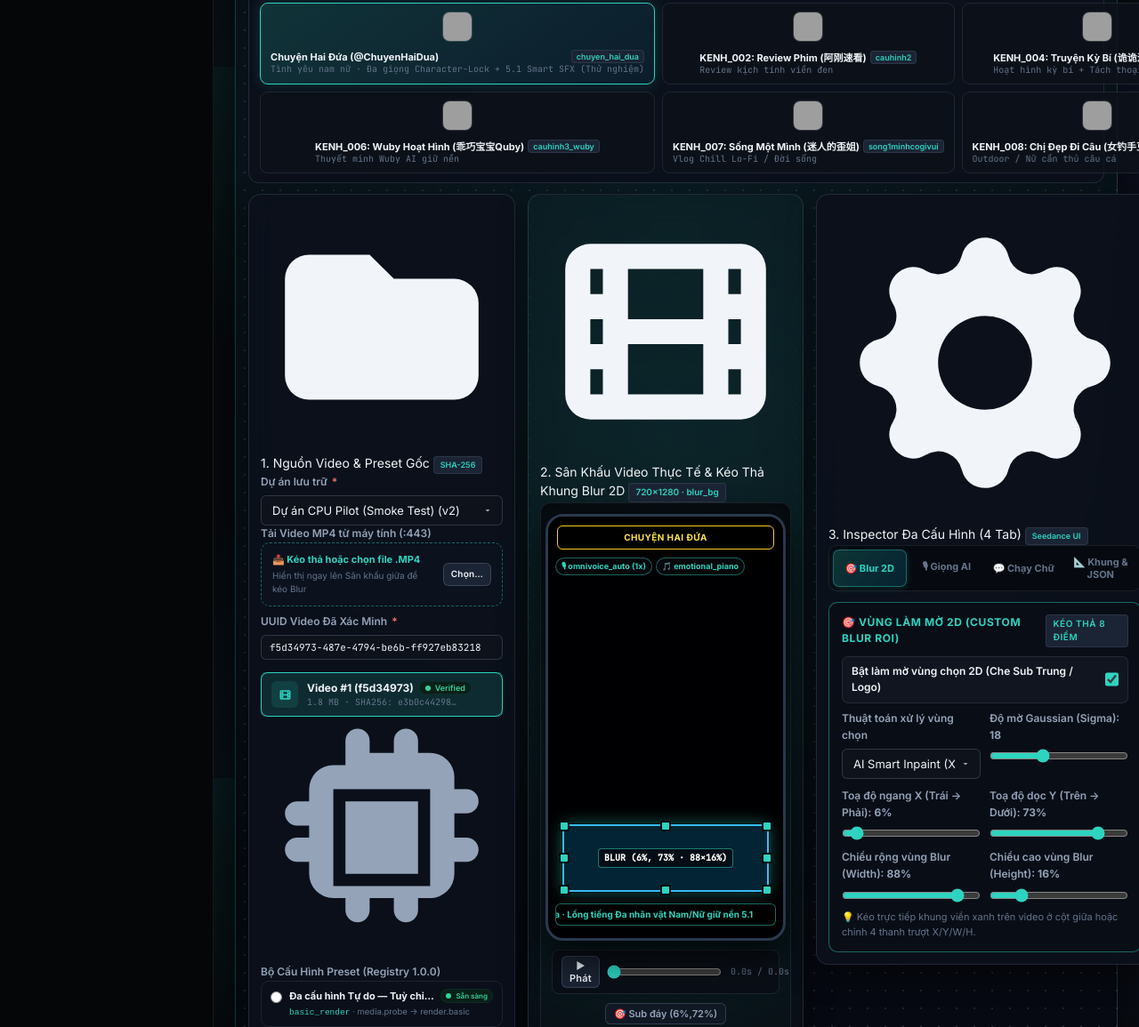
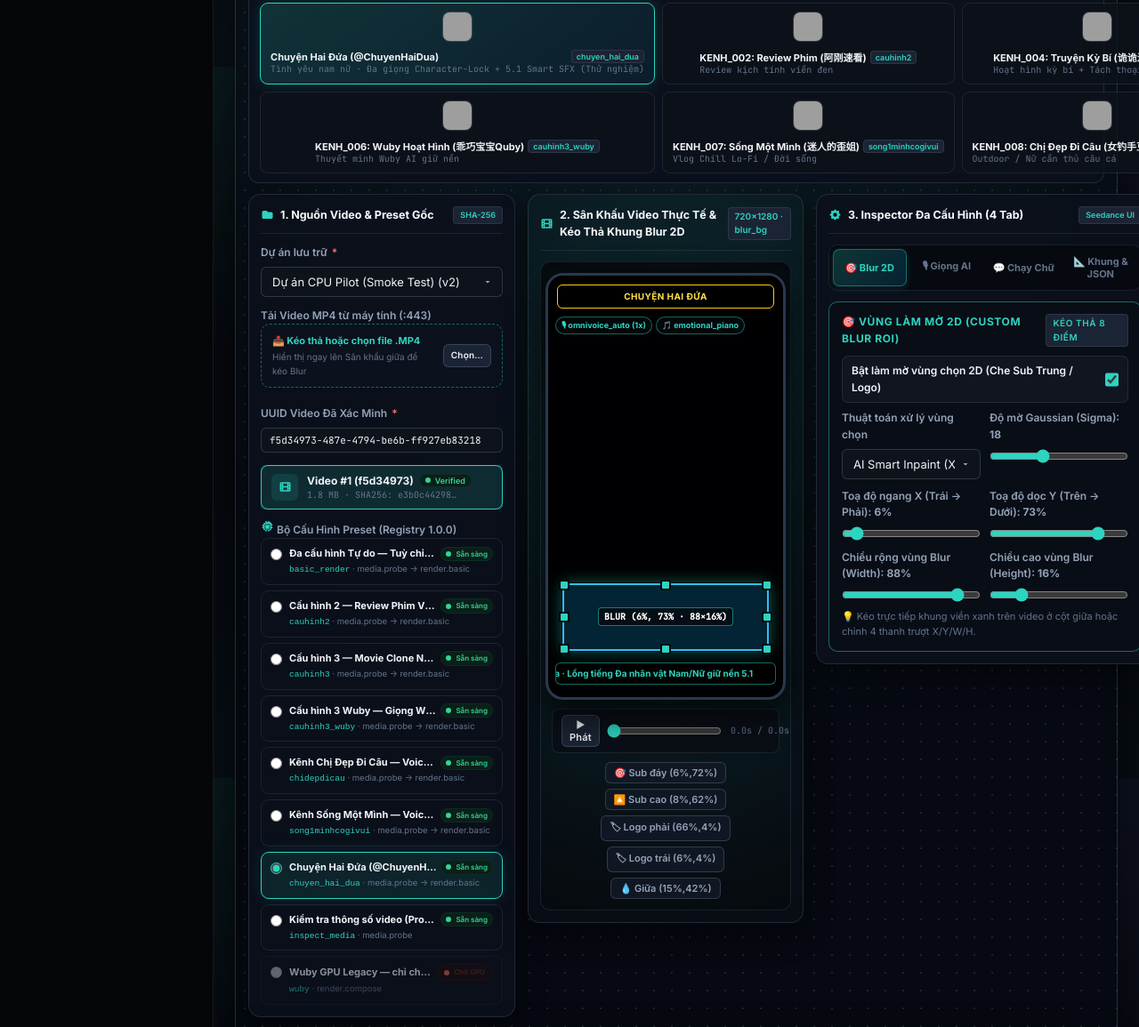
Before and after one commit to giakhanh299/ai-video-command-center, a plain HTML site: page frontend/command-center.html in a window 1280 px wide. Shown: the part 1525-2680 px from the top of the page at 89% size. Drawn offline with Linux system fonts and the light colour scheme; no server answers; grey boxes are pictures that could not be loaded.

Commit message:
fix(css): constrain SVG icon size in lumina-panel-title and form-label

```diff
--- a/frontend/cc-style.css
+++ b/frontend/cc-style.css
@@ -1594,6 +1594,36 @@ hr { border: none; border-top: 1px solid var(--border); margin: 16px 0; }
   padding: 13px;
   box-shadow: 0 12px 32px rgba(0, 0, 0, 0.45);
 }
+.lumina-panel-header {
+  display: flex;
+  align-items: center;
+  justify-content: space-between;
+  gap: 8px;
+  padding-bottom: 10px;
+  margin-bottom: 12px;
+  border-bottom: 1px solid rgba(148, 163, 184, 0.14);
+}
+.lumina-panel-title {
+  display: inline-flex;
+  align-items: center;
+  gap: 7px;
+  font-size: 12.5px;
+  font-weight: 700;
+  color: #f8fafc;
+}
+.lumina-panel-title svg,
+.form-label svg,
+.cfg-section-title svg {
+  width: 15px;
+  height: 15px;
+  flex-shrink: 0;
+  color: var(--teal);
+}
+.lumina-panel-body {
+  display: flex;
+  flex-direction: column;
+  gap: 12px;
+}
 
 /* Inspector Pill Tabs */
 .lumina-tabs {
```
